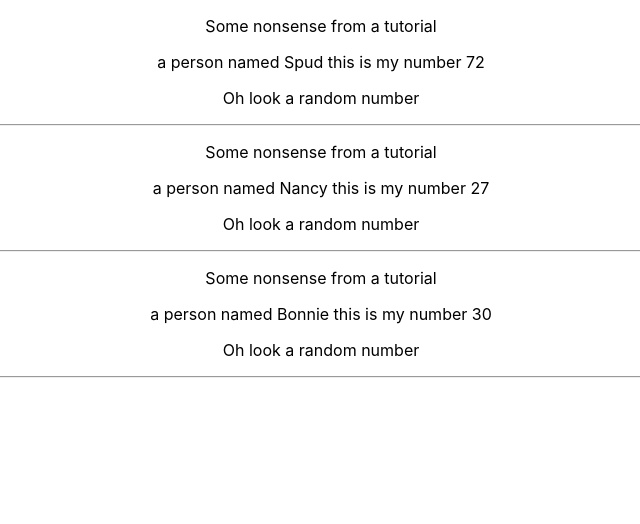
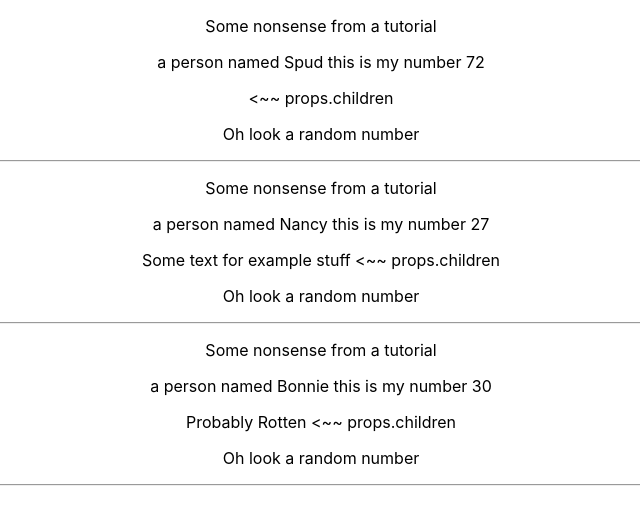
Before and after one commit to Josh-Darling13/skilltooling, a React (Create React App) app: page / in a window 1280 px wide. Shown: the top 524 px of the page, without its empty margins (319-959 px from the left). Built offline with nearby package versions, Linux system fonts and the light colour scheme.

Commit message:
added props.children

```diff
--- a/src/Person.js
+++ b/src/Person.js
@@ -8,6 +8,7 @@ const person = (props) =>{
         <div>
             <p>Some nonsense from a tutorial</p>
             <p>a person named {props.name} this is my number {props.age}</p>
+            <p>{props.children} &lt;~~ props.children</p>
             <p>Oh look a random number</p>
             <hr/>
         </div>
```
